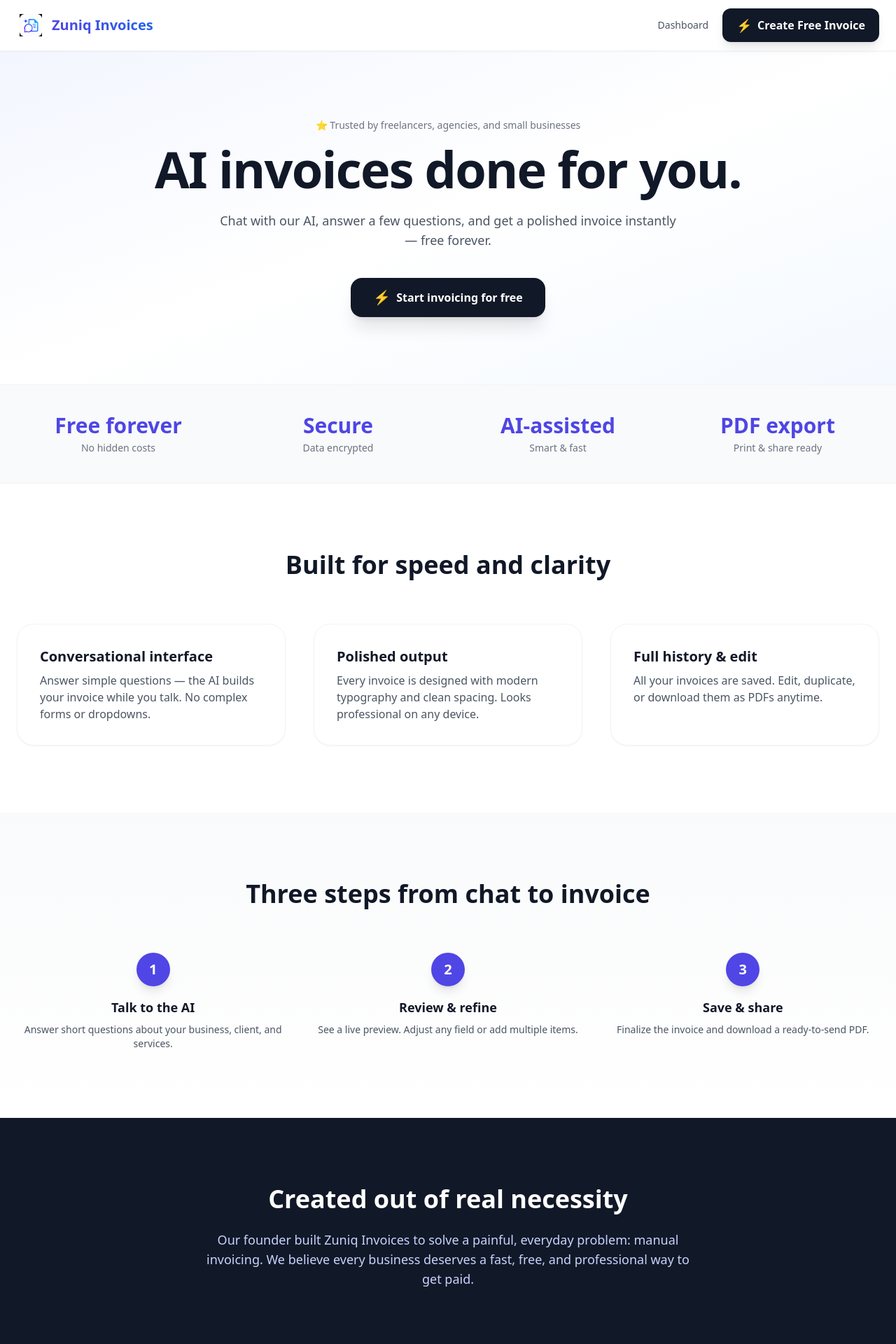
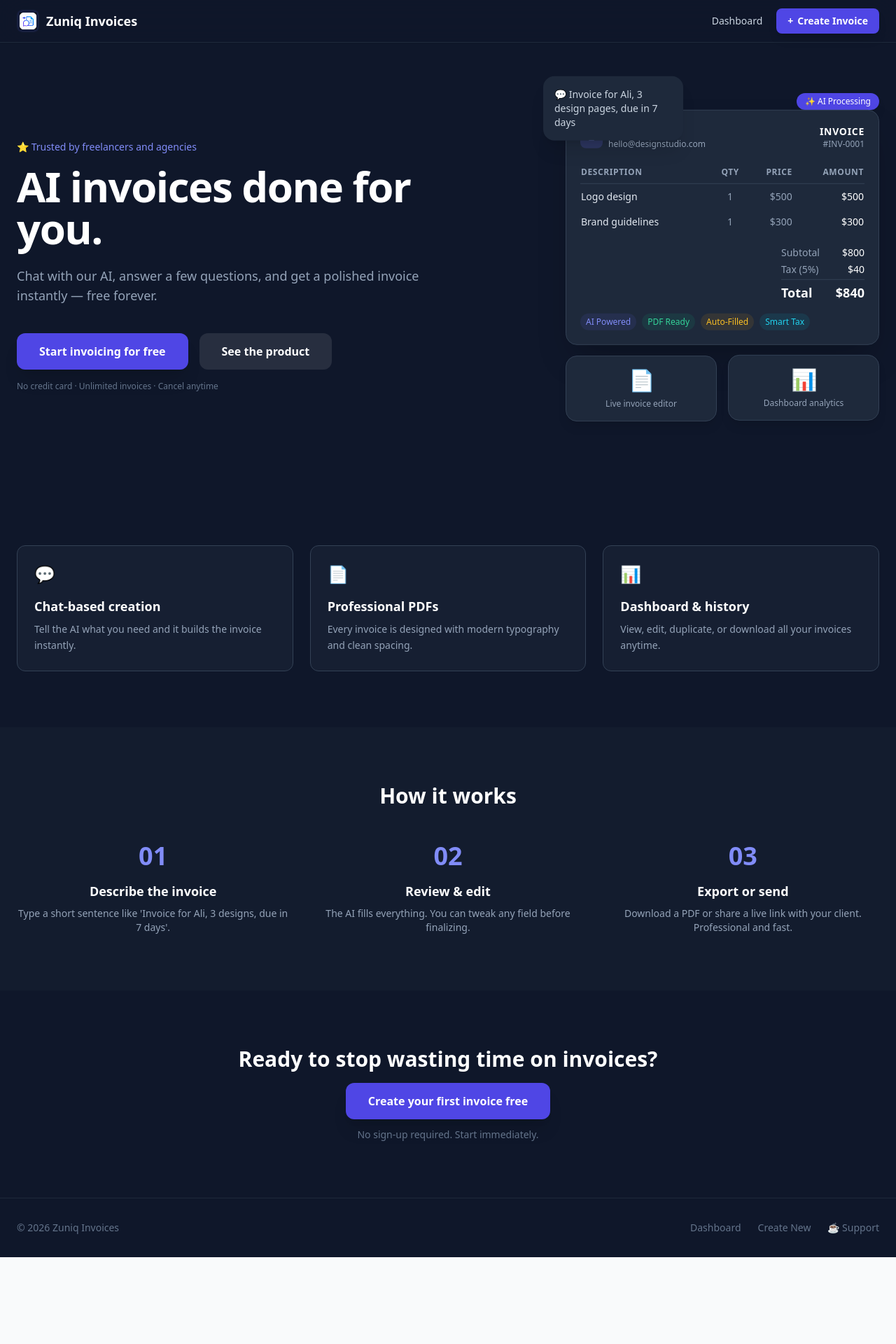
Before and after one commit to zuniqcomputers-crypto/zuniq-ai-invoices, a Next.js app: page / in a window 1280 px wide. Shown: the top 1920 px of the page at 70% size. After the commit the page ends 1796 px from the top, so only its background shows below. Built offline with nearby package versions, Linux system fonts and the light colour scheme.

Commit message:
premium landing page redesign

```diff
--- a/src/app/page.tsx
+++ b/src/app/page.tsx
@@ -6,168 +6,172 @@ export default function LandingPage() {
   const [showSupport, setShowSupport] = useState(false);
 
   return (
-    <div className="bg-white text-gray-800 selection:bg-indigo-100 selection:text-indigo-900">
-      {/* ---- Nav (clean, no halo) ---- */}
-      <nav className="sticky top-0 z-50 bg-white/80 backdrop-blur-xl border-b border-gray-100 shadow-sm">
+    <div className="bg-slate-900 text-slate-100 selection:bg-indigo-500/30">
+      {/* ---- Nav ---- */}
+      <nav className="sticky top-0 z-50 bg-slate-900/80 backdrop-blur-xl border-b border-slate-800 shadow-sm">
         <div className="max-w-7xl mx-auto px-4 sm:px-6 py-3 flex items-center justify-between">
           <Link href="/" className="flex items-center gap-2.5 shrink-0">
-            <div className="h-9 w-9 sm:h-10 sm:w-10 rounded-xl overflow-hidden bg-white flex items-center justify-center p-1">
+            <div className="h-8 w-8 rounded-lg bg-indigo-500/10 flex items-center justify-center p-1">
               <img src="/logo.png" alt="Logo" className="h-full w-full object-contain" />
             </div>
-            <span className="text-lg sm:text-xl font-bold bg-gradient-to-r from-indigo-600 to-blue-600 bg-clip-text text-transparent whitespace-nowrap">
-              Zuniq Invoices
-            </span>
+            <span className="text-lg font-bold text-white">Zuniq Invoices</span>
           </Link>
           <div className="flex items-center gap-3 sm:gap-5">
-            <Link href="/dashboard" className="text-sm font-medium text-gray-600 hover:text-gray-900 transition hidden sm:block">
+            <Link href="/dashboard" className="text-sm font-medium text-slate-300 hover:text-white transition hidden sm:block">
               Dashboard
             </Link>
             <Link
               href="/new"
-              className="inline-flex items-center gap-1.5 sm:gap-2 bg-gray-900 hover:bg-gray-800 text-white px-4 sm:px-5 py-2.5 rounded-xl font-semibold shadow-lg transition-all hover:scale-105 text-xs sm:text-base"
+              className="inline-flex items-center gap-1.5 bg-indigo-600 hover:bg-indigo-500 text-white px-4 py-2 rounded-lg font-semibold shadow-lg transition-all text-sm"
             >
-              <span className="text-lg">⚡</span>
-              <span className="whitespace-nowrap">Create Free Invoice</span>
+              <span>+</span> Create Invoice
             </Link>
           </div>
         </div>
       </nav>
 
-      {/* ---- Support Modal ---- */}
-      {showSupport && (
-        <div className="fixed inset-0 z-[100] flex items-center justify-center bg-black/50 backdrop-blur-sm p-4" onClick={() => setShowSupport(false)}>
-          <div className="bg-white rounded-3xl shadow-2xl max-w-md w-full p-6 sm:p-8 animate-fade-in-up" onClick={(e) => e.stopPropagation()}>
-            <div className="flex justify-between items-start mb-4">
-              <h2 className="text-2xl font-bold text-gray-900">☕ Support us</h2>
-              <button onClick={() => setShowSupport(false)} className="text-gray-400 hover:text-gray-600 text-3xl leading-none">&times;</button>
+      {/* ---- Hero ---- */}
+      <section className="relative overflow-hidden pt-16 sm:pt-24 pb-16 sm:pb-24 px-4 sm:px-6">
+        <div className="max-w-7xl mx-auto grid lg:grid-cols-2 gap-12 items-center">
+          <div className="relative z-10">
+            <p className="text-indigo-400 text-sm font-medium mb-4 animate-fade-in-up">
+              ⭐ Trusted by freelancers and agencies
+            </p>
+            <h1 className="text-4xl sm:text-6xl font-extrabold text-white tracking-tight leading-tight">
+              AI invoices done for you.
+            </h1>
+            <p className="mt-6 text-base sm:text-lg text-slate-400 max-w-xl leading-relaxed">
+              Chat with our AI, answer a few questions, and get a polished invoice instantly — free forever.
+            </p>
+            <div className="mt-10 flex flex-col sm:flex-row gap-4">
+              <Link
+                href="/new"
+                className="w-full sm:w-auto inline-flex items-center justify-center gap-2 bg-indigo-600 hover:bg-indigo-500 text-white px-8 py-3.5 rounded-xl font-bold text-base shadow-xl transition-all hover:scale-105"
+              >
+                Start invoicing for free
+              </Link>
+              <a
+                href="#product-preview"
+                className="w-full sm:w-auto inline-flex items-center justify-center gap-2 bg-white/10 hover:bg-white/20 text-white px-8 py-3.5 rounded-xl font-semibold text-base transition-all"
+              >
+                See the product
+              </a>
             </div>
-            <p className="text-gray-600 mb-6">Zuniq Invoices is free and open. If it helps your business, consider supporting its development.</p>
-            <a href="https://ko-fi.com/zuniqinvoices" target="_blank" rel="noopener noreferrer" className="block w-full text-center py-4 bg-gradient-to-r from-yellow-400 to-orange-400 hover:from-yellow-300 hover:to-orange-300 text-gray-900 rounded-2xl font-bold text-lg shadow-xl transition-all hover:scale-105">☕️ Support on Ko‑fi</a>
-            <p className="mt-4 text-xs text-gray-400 text-center">Secure donation via Ko‑fi. No account required.</p>
+            <p className="mt-4 text-xs text-slate-500">No credit card · Unlimited invoices · Cancel anytime</p>
           </div>
-        </div>
-      )}
 
-      {/* ---- Premium Hero (following audit recommendations) ---- */}
-      <section className="relative overflow-hidden pt-16 sm:pt-24 pb-16 sm:pb-24 px-4 sm:px-6">
-        <div className="absolute inset-0 bg-gradient-to-br from-indigo-50 via-white to-blue-50 opacity-70 pointer-events-none" />
-        <div className="max-w-4xl mx-auto text-center relative z-10">
-          {/* Trust line (placed above headline, visible without scrolling) */}
-          <p className="text-sm text-gray-500 font-medium mb-4 animate-fade-in-up">
-            ⭐ Trusted by freelancers, agencies, and small businesses
-          </p>
-          {/* Short, benefit‑driven headline (≤8 words) */}
-          <h1 className="text-4xl sm:text-6xl md:text-7xl font-extrabold text-gray-900 tracking-tight leading-tight animate-fade-in-up">
-            AI invoices done for you.
-          </h1>
-          {/* Subheadline: one sentence, no hype */}
-          <p className="mt-6 text-base sm:text-lg text-gray-600 max-w-2xl mx-auto leading-relaxed animate-fade-in-up">
-            Chat with our AI, answer a few questions, and get a polished invoice instantly — free forever.
-          </p>
-          {/* Single primary CTA */}
-          <div className="mt-10 flex flex-col sm:flex-row gap-4 justify-center items-center animate-fade-in-up">
-            <Link
-              href="/new"
-              className="w-full sm:w-auto inline-flex items-center justify-center gap-2 bg-gray-900 hover:bg-gray-800 text-white px-8 py-3.5 rounded-2xl font-bold text-base shadow-xl hover:shadow-2xl transition-all hover:scale-105"
-            >
-              <span className="text-xl">⚡</span> Start invoicing for free
-            </Link>
+          {/* Hero product preview – realistic dashboard mockup */}
+          <div className="relative flex justify-center lg:justify-end">
+            <div className="relative w-full max-w-md">
+              <div className="absolute -top-12 -left-8 bg-slate-800 rounded-2xl shadow-xl p-4 z-20 max-w-[200px] animate-float">
+                <p className="text-sm text-slate-300">💬 Invoice for Ali, 3 design pages, due in 7 days</p>
+              </div>
+              <div className="absolute -top-6 right-0 bg-indigo-600 text-white rounded-full px-3 py-1 text-xs font-medium shadow-lg animate-fade-in-up" style={{ animationDelay: '0.2s' }}>✨ AI Processing</div>
+              <div className="grid grid-cols-2 gap-4">
+                <div className="col-span-2 bg-slate-800 rounded-2xl shadow-2xl border border-slate-700 p-5 transform rotate-[-1deg] hover:rotate-0 transition-all duration-500 animate-float">
+                  <div className="flex justify-between items-center mb-4">
+                    <div className="flex items-center gap-2">
+                      <div className="h-8 w-8 rounded-lg bg-indigo-500/20 flex items-center justify-center text-indigo-400 font-bold text-sm">Z</div>
+                      <div>
+                        <p className="font-semibold text-white text-sm">Design Studio</p>
+                        <p className="text-xs text-slate-400">hello@designstudio.com</p>
+                      </div>
+                    </div>
+                    <div className="text-right">
+                      <p className="text-sm font-bold text-white uppercase tracking-wider">Invoice</p>
+                      <p className="text-xs text-slate-400">#INV‑0001</p>
+                    </div>
+                  </div>
+                  <table className="w-full text-sm mb-4">
+                    <thead>
+                      <tr className="border-b border-slate-700 text-slate-400 text-xs uppercase tracking-wider">
+                        <th className="py-2 text-left">Description</th>
+                        <th className="py-2 text-center">Qty</th>
+                        <th className="py-2 text-right">Price</th>
+                        <th className="py-2 text-right">Amount</th>
+                      </tr>
+                    </thead>
+                    <tbody>
+                      <tr><td className="py-2 text-slate-200">Logo design</td><td className="py-2 text-center text-slate-400">1</td><td className="py-2 text-right text-slate-400">$500</td><td className="py-2 text-right font-medium text-white">$500</td></tr>
+                      <tr><td className="py-2 text-slate-200">Brand guidelines</td><td className="py-2 text-center text-slate-400">1</td><td className="py-2 text-right text-slate-400">$300</td><td className="py-2 text-right font-medium text-white">$300</td></tr>
+                    </tbody>
+                  </table>
+                  <div className="flex justify-end"><div className="text-right space-y-1"><div className="flex justify-between gap-8 text-sm"><span className="text-slate-400">Subtotal</span><span className="font-medium text-white">$800</span></div><div className="flex justify-between gap-8 text-sm"><span className="text-slate-400">Tax (5%)</span><span className="font-medium text-white">$40</span></div><div className="border-t border-slate-700 pt-1 flex justify-between gap-8 text-lg font-bold text-white"><span>Total</span><span>$840</span></div></div></div>
+                  <div className="flex flex-wrap gap-2 mt-4">
+                    <span className="text-xs px-2 py-1 rounded-full bg-indigo-500/10 text-indigo-400 font-medium">AI Powered</span>
+                    <span className="text-xs px-2 py-1 rounded-full bg-emerald-500/10 text-emerald-400 font-medium">PDF Ready</span>
+                    <span className="text-xs px-2 py-1 rounded-full bg-amber-500/10 text-amber-400 font-medium">Auto‑Filled</span>
+                    <span className="text-xs px-2 py-1 rounded-full bg-cyan-500/10 text-cyan-400 font-medium">Smart Tax</span>
+                  </div>
+                </div>
+                <div className="bg-slate-800 rounded-2xl shadow-lg border border-slate-700 p-4 flex flex-col items-center justify-center gap-2 animate-float" style={{ animationDelay: '0.3s' }}>
+                  <div className="text-3xl">📄</div>
+                  <p className="text-xs text-slate-400 text-center">Live invoice editor</p>
+                </div>
+                <div className="bg-slate-800 rounded-2xl shadow-lg border border-slate-700 p-4 flex flex-col items-center justify-center gap-2 animate-float" style={{ animationDelay: '0.6s' }}>
+                  <div className="text-3xl">📊</div>
+                  <p className="text-xs text-slate-400 text-center">Dashboard analytics</p>
+                </div>
+              </div>
+            </div>
           </div>
         </div>
       </section>
 
-      {/* ---- Trust badges ---- */}
-      <section className="py-10 bg-gray-50 border-y border-gray-100">
-        <div className="max-w-7xl mx-auto px-4 sm:px-6 grid grid-cols-2 md:grid-cols-4 gap-4 sm:gap-6 text-center">
+      {/* ---- Features (compact cards) ---- */}
+      <section className="py-16 sm:py-20 max-w-7xl mx-auto px-4 sm:px-6">
+        <div className="grid sm:grid-cols-3 gap-6">
           {[
-            { value: "Free forever", label: "No hidden costs" },
-            { value: "Secure", label: "Data encrypted" },
-            { value: "AI‑assisted", label: "Smart & fast" },
-            { value: "PDF export", label: "Print & share ready" },
-          ].map((stat, i) => (
-            <div key={i} className="space-y-1">
-              <div className="text-2xl sm:text-3xl font-extrabold text-indigo-600">{stat.value}</div>
-              <div className="text-xs sm:text-sm text-gray-500 font-medium">{stat.label}</div>
-            </div>
-          ))}
-        </div>
-      </section>
-
-      {/* ---- Features ---- */}
-      <section id="features" className="py-20 sm:py-24 max-w-7xl mx-auto px-4 sm:px-6">
-        <h2 className="text-3xl sm:text-4xl font-bold text-center text-gray-900 mb-12 sm:mb-16">
-          Built for speed and clarity
-        </h2>
-        <div className="grid sm:grid-cols-2 lg:grid-cols-3 gap-6 sm:gap-10">
-          {[
-            {
-              title: "Conversational interface",
-              desc: "Answer simple questions — the AI builds your invoice while you talk. No complex forms or dropdowns.",
-            },
-            {
-              title: "Polished output",
-              desc: "Every invoice is designed with modern typography and clean spacing. Looks professional on any device.",
-            },
-            {
-              title: "Full history & edit",
-              desc: "All your invoices are saved. Edit, duplicate, or download them as PDFs anytime.",
-            },
+            { icon: "💬", title: "Chat‑based creation", desc: "Tell the AI what you need and it builds the invoice instantly." },
+            { icon: "📄", title: "Professional PDFs", desc: "Every invoice is designed with modern typography and clean spacing." },
+            { icon: "📊", title: "Dashboard & history", desc: "View, edit, duplicate, or download all your invoices anytime." },
           ].map((f, i) => (
-            <div
-              key={i}
-              className="bg-white rounded-3xl p-6 sm:p-8 shadow-sm border border-gray-100 hover:shadow-xl transition-shadow duration-300"
-            >
-              <h3 className="text-xl font-semibold text-gray-900 mb-2">{f.title}</h3>
-              <p className="text-gray-600 leading-relaxed text-sm sm:text-base">{f.desc}</p>
+            <div key={i} className="bg-slate-800/50 rounded-xl p-6 border border-slate-700 hover:border-slate-600 transition-colors">
+              <div className="text-2xl mb-4">{f.icon}</div>
+              <h3 className="text-lg font-semibold text-white mb-2">{f.title}</h3>
+              <p className="text-slate-400 text-sm leading-relaxed">{f.desc}</p>
             </div>
           ))}
         </div>
       </section>
 
       {/* ---- How it works ---- */}
-      <section className="py-20 sm:py-24 bg-gradient-to-b from-gray-50 to-white">
+      <section id="product-preview" className="py-16 sm:py-20 bg-slate-800/30">
         <div className="max-w-7xl mx-auto px-4 sm:px-6">
-          <h2 className="text-3xl sm:text-4xl font-bold text-center text-gray-900 mb-12 sm:mb-16">
-            Three steps from chat to invoice
-          </h2>
+          <h2 className="text-3xl font-bold text-white text-center mb-12">How it works</h2>
           <div className="grid sm:grid-cols-3 gap-8">
             {[
-              { step: "1", title: "Talk to the AI", desc: "Answer short questions about your business, client, and services." },
-              { step: "2", title: "Review & refine", desc: "See a live preview. Adjust any field or add multiple items." },
-              { step: "3", title: "Save & share", desc: "Finalize the invoice and download a ready‑to‑send PDF." },
+              { step: "01", title: "Describe the invoice", desc: "Type a short sentence like 'Invoice for Ali, 3 designs, due in 7 days'." },
+              { step: "02", title: "Review & edit", desc: "The AI fills everything. You can tweak any field before finalizing." },
+              { step: "03", title: "Export or send", desc: "Download a PDF or share a live link with your client. Professional and fast." },
             ].map((item, i) => (
               <div key={i} className="text-center">
-                <div className="h-12 w-12 rounded-full bg-indigo-600 text-white text-xl font-bold flex items-center justify-center mx-auto mb-4 shadow-lg">
-                  {item.step}
-                </div>
-                <h3 className="text-lg font-semibold text-gray-900 mb-2">{item.title}</h3>
-                <p className="text-gray-600 text-sm">{item.desc}</p>
+                <div className="text-4xl font-bold text-indigo-400 mb-4">{item.step}</div>
+                <h3 className="text-lg font-semibold text-white mb-2">{item.title}</h3>
+                <p className="text-slate-400 text-sm">{item.desc}</p>
               </div>
             ))}
           </div>
         </div>
       </section>
 
-      {/* ---- Short origin ---- */}
-      <section className="py-20 sm:py-24 bg-gray-900 text-white">
-        <div className="max-w-3xl mx-auto px-4 sm:px-6 text-center">
-          <h2 className="text-3xl sm:text-4xl font-bold mb-6">Created out of real necessity</h2>
-          <p className="text-indigo-200 text-base sm:text-lg leading-relaxed">
-            Our founder built Zuniq Invoices to solve a painful, everyday problem: manual invoicing. We believe every business deserves a fast, free, and professional way to get paid.
-          </p>
-        </div>
+      {/* ---- Final CTA ---- */}
+      <section className="py-16 sm:py-20 text-center">
+        <h2 className="text-3xl font-bold text-white mb-4">Ready to stop wasting time on invoices?</h2>
+        <Link href="/new" className="inline-flex items-center gap-2 bg-indigo-600 hover:bg-indigo-500 text-white px-8 py-3.5 rounded-xl font-bold text-base shadow-xl transition-all">
+          Create your first invoice free
+        </Link>
+        <p className="mt-3 text-sm text-slate-500">No sign‑up required. Start immediately.</p>
       </section>
 
       {/* ---- Footer ---- */}
-      <footer className="border-t border-gray-200 py-10">
+      <footer className="border-t border-slate-800 py-8">
         <div className="max-w-7xl mx-auto px-4 sm:px-6 flex flex-col sm:flex-row justify-between items-center gap-4">
-          <p className="text-sm text-gray-500">
-            &copy; {new Date().getFullYear()} Zuniq Invoices. Built for clarity, not complexity.
-          </p>
-          <div className="flex gap-6 text-sm text-gray-500">
-            <Link href="/dashboard" className="hover:text-gray-900 transition">Dashboard</Link>
-            <Link href="/new" className="hover:text-gray-900 transition">Create New</Link>
-            <button onClick={() => setShowSupport(true)} className="hover:text-gray-900 transition">☕ Support</button>
+          <p className="text-sm text-slate-500">&copy; {new Date().getFullYear()} Zuniq Invoices</p>
+          <div className="flex gap-6 text-sm text-slate-500">
+            <Link href="/dashboard" className="hover:text-white transition">Dashboard</Link>
+            <Link href="/new" className="hover:text-white transition">Create New</Link>
+            <button onClick={() => setShowSupport(true)} className="hover:text-white transition">☕ Support</button>
           </div>
         </div>
       </footer>
```
